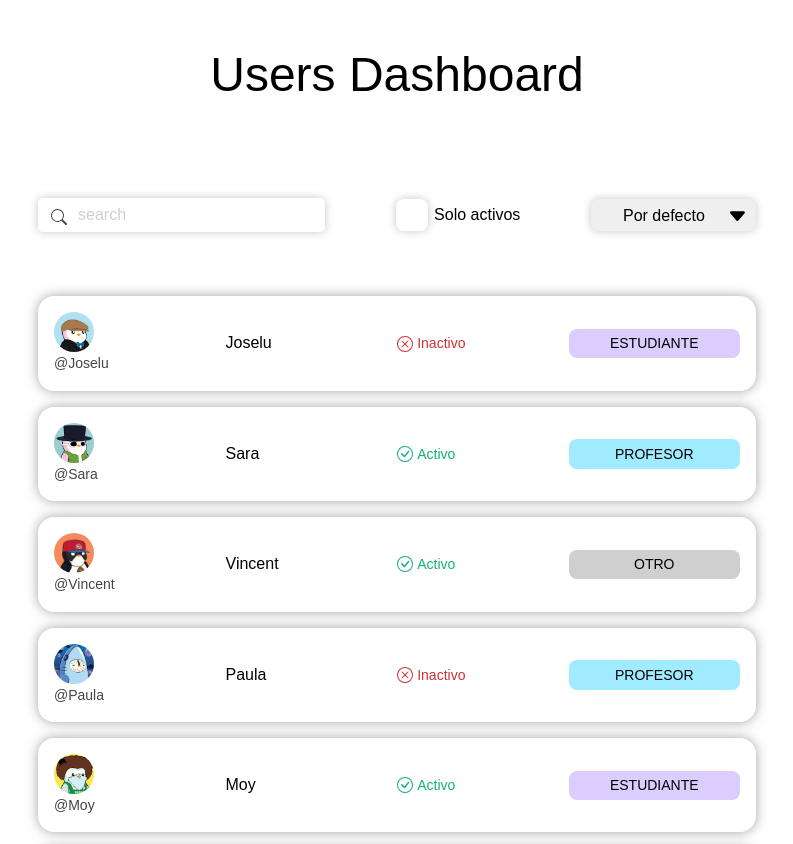
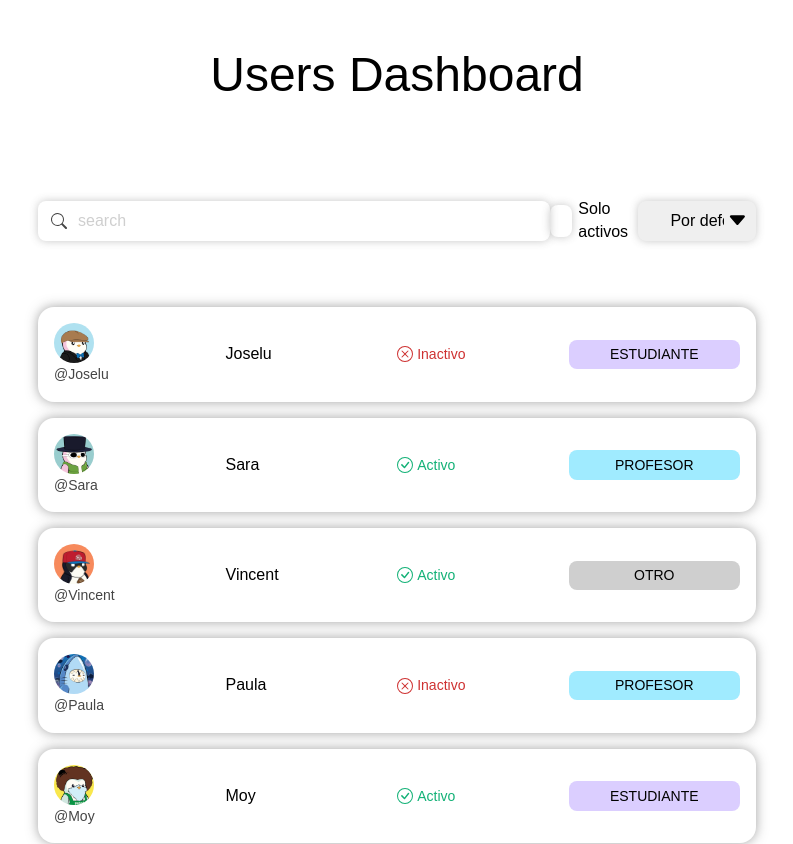
Before and after one commit to JoseIu/users-dashboard-react, a React (Vite) app: page / in a window 1280 px wide. Shown: the top 844 px of the page, without its empty margins (243-1036 px from the left). Built offline with nearby package versions, Linux system fonts and the light colour scheme; a web font is replaced by a local one.

Commit message:
fixing styles

```diff
--- a/src/components/form/checkbox/CheckBox.module.css
+++ b/src/components/form/checkbox/CheckBox.module.css
@@ -19,7 +19,7 @@
 	opacity: 0;
 }
 .check__icon {
-	width: 1.2em;
+	width: 1.5em;
 	user-select: none;
 }
 .check__input:not(:checked) + .check__icon {
--- a/src/components/form/input-search/InputSearch.module.css
+++ b/src/components/form/input-search/InputSearch.module.css
@@ -1,10 +1,13 @@
 .form__container {
+	width: 100%;
 	position: relative;
 }
 .form__search {
+	width: 100%;
+	height: 2.5em;
 	padding: 0.5em 2.5em;
-	border-radius: 0.3em;
 	outline: none;
+	border-radius: var(--border-r-sm);
 	box-shadow: var(--shadow-sm);
 }
 .form__search:focus {
--- a/src/components/form/select/Select.module.css
+++ b/src/components/form/select/Select.module.css
@@ -2,7 +2,9 @@
 	position: relative;
 }
 .select__select {
-	height: 2em;
+	width: 100%;
+	height: 2.5em;
+
 	padding: 0.3em 2em;
 
 	border: none;
@@ -18,10 +20,10 @@
 }
 
 .select__arrow {
-	top: 0.42em;
-	right: 0.5em;
 	position: absolute;
 	width: 1.3em;
+	top: 0.6em;
+	right: 0.5em;
 	pointer-events: none;
 	transition: all 0.2s ease;
 }
```
